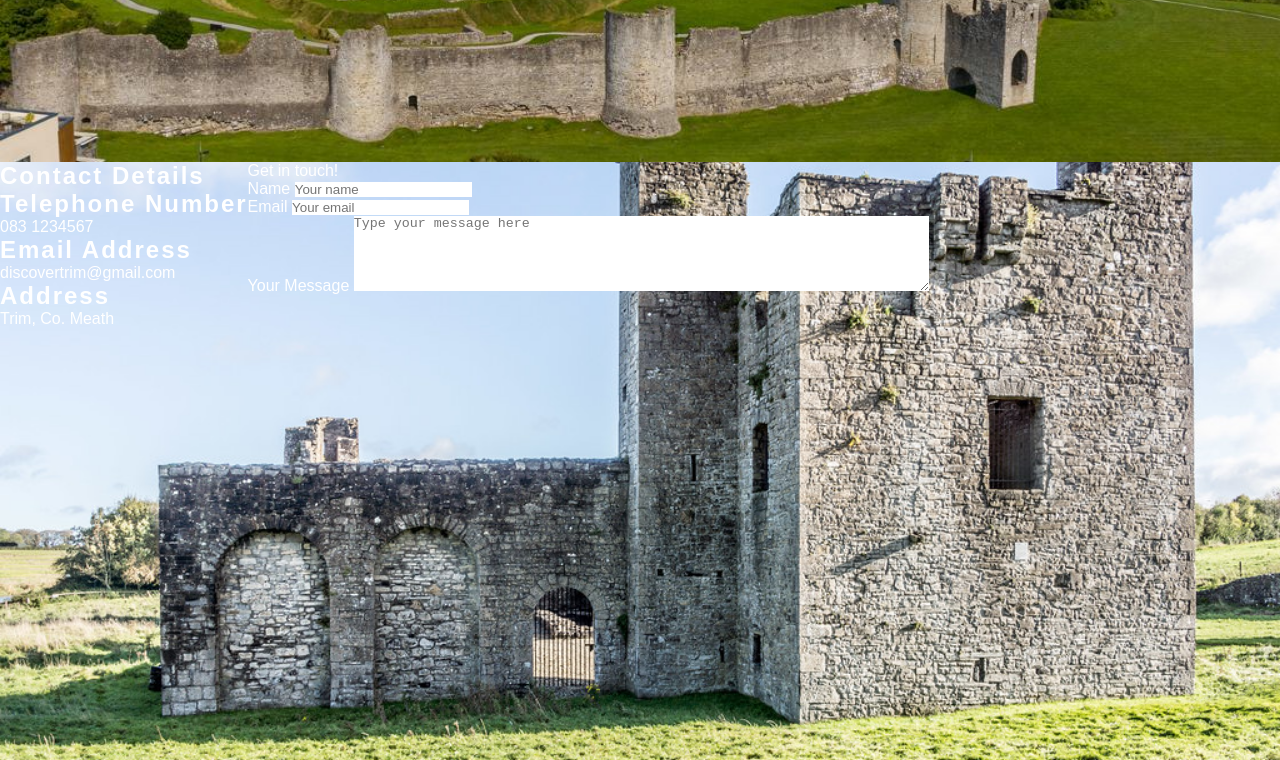
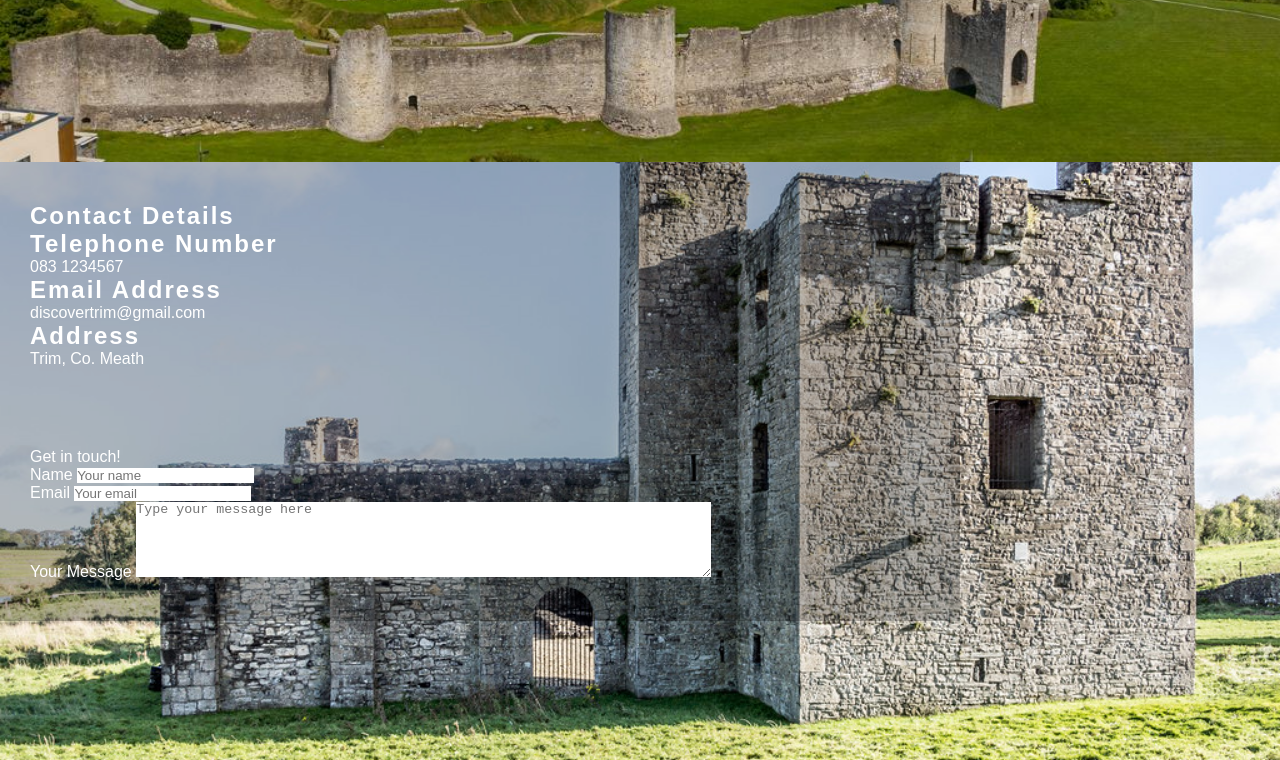
Before and after one commit to Code-Institute-Submissions/abdullahalsehaim-Portfolio1, a plain HTML site: page index.html in a window 1280 px wide. Shown: the part 4438-5198 px from the top of the page. Drawn offline with Linux system fonts and the light colour scheme; grey boxes are pictures that could not be loaded.

Commit message:
Made changes to contact page css

```diff
--- a/assets/css/style.css
+++ b/assets/css/style.css
@@ -322,6 +322,19 @@ main {
     flex-wrap: wrap;
 }
 
+.contact-box {
+    padding: 40px 30px;
+}
+
+.contact-box:nth-child(1) {
+    flex: 50%;
+    background: rgba(0, 0, 0, 0.25);
+}
+
+.contact-box:nth-child(2) {
+    flex: 50%;
+    background: rgba(0, 0, 0, 0.25);
+}
 /* Media Query for phones and screens 576px and up */
 @media screen and (min-width: 576px) {
     #events {
--- a/index.html
+++ b/index.html
@@ -228,7 +228,7 @@
     <!--Creating contact section-->
     <section id="contact">
       <div class="contact-wrap">
-        <div>
+        <div class="contact-box">
           <h2>Contact Details</h2>
           <h2>Telephone Number</h2>
           <p>083 1234567</p>
@@ -237,6 +237,7 @@
           <h2>Address</h2>
           <p>Trim, Co. Meath</p>
         </div>
+        <div class="contact-box">
         <fieldset>
           <legend>Get in touch!</legend>
           <div>
@@ -253,6 +254,7 @@
           </div>
         </div>
         </fieldset>
+    </div>
     </section>
   </main>
 
```
Lines whose indentation alone changed are shown as unchanged.
